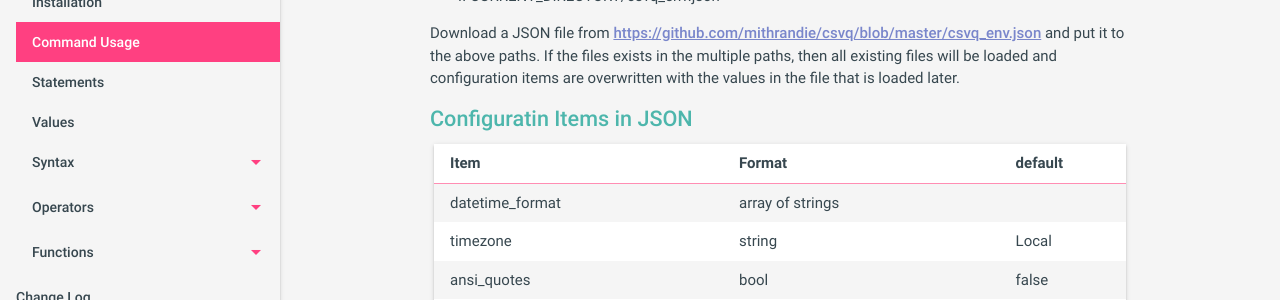
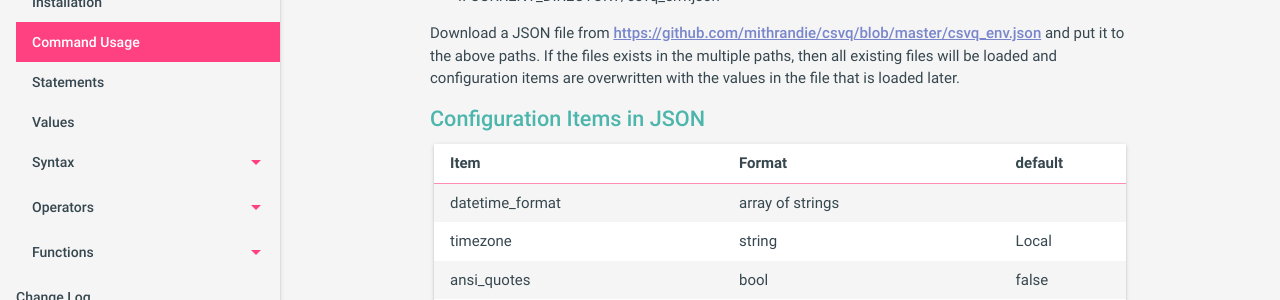
Before and after one commit to mithrandie/csvq, a Jekyll site: the page built from docs/_posts/2006-01-02-command.md, in a window 1280 px wide and 900 px high, scrolled down 9611 px. Shown: the part 154-454 px from the top of the window. Built offline with Jekyll 4.4.1, drawn with Linux system fonts in a browser that asks for light colours.

Commit message:
Update 2006-01-02-command.md
Correct spelling error in Configuration section.

```diff
--- a/docs/_posts/2006-01-02-command.md
+++ b/docs/_posts/2006-01-02-command.md
@@ -428,7 +428,7 @@ Configuration Files are loaded in the following order.
 Download a JSON file from [https://github.com/mithrandie/csvq/blob/master/csvq_env.json](https://github.com/mithrandie/csvq/blob/master/csvq_env.json) and put it to the above paths.
 If the files exists in the multiple paths, then all existing files will be loaded and configuration items are overwritten with the values in the file that is loaded later.
 
-#### Configuratin Items in JSON
+#### Configuration Items in JSON
 
 | Item | Format | default |
 | :--- | :--- | :--- |
```
